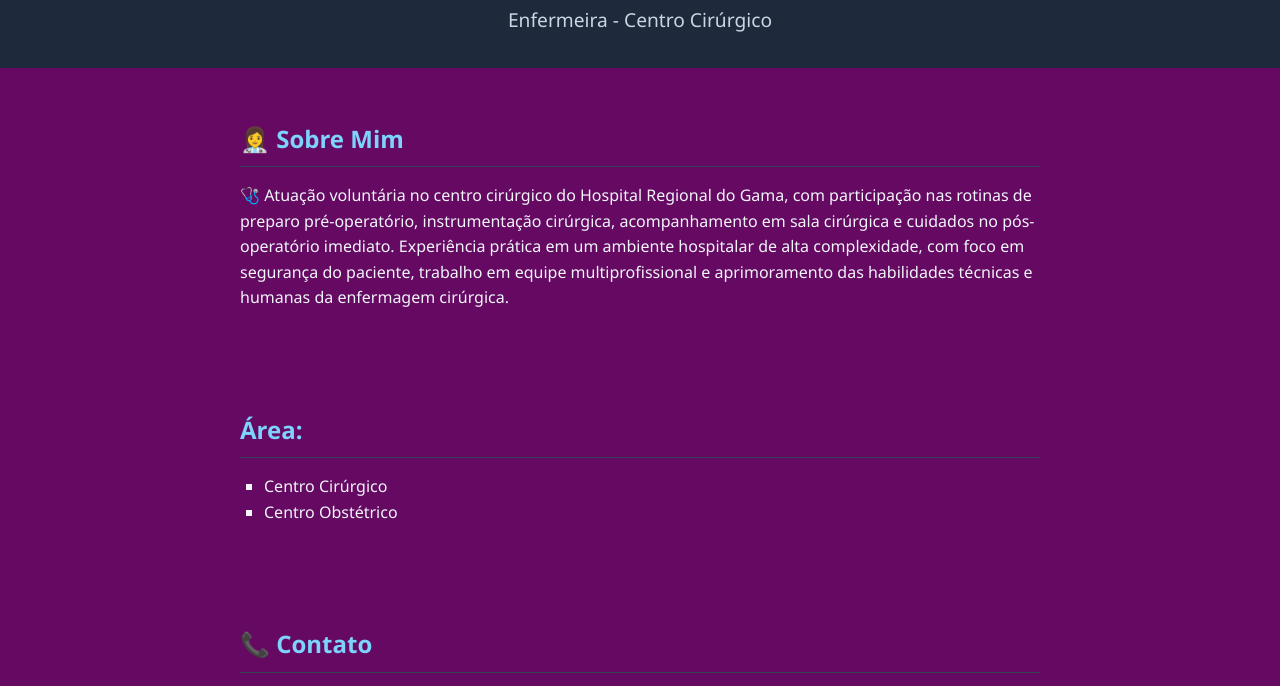
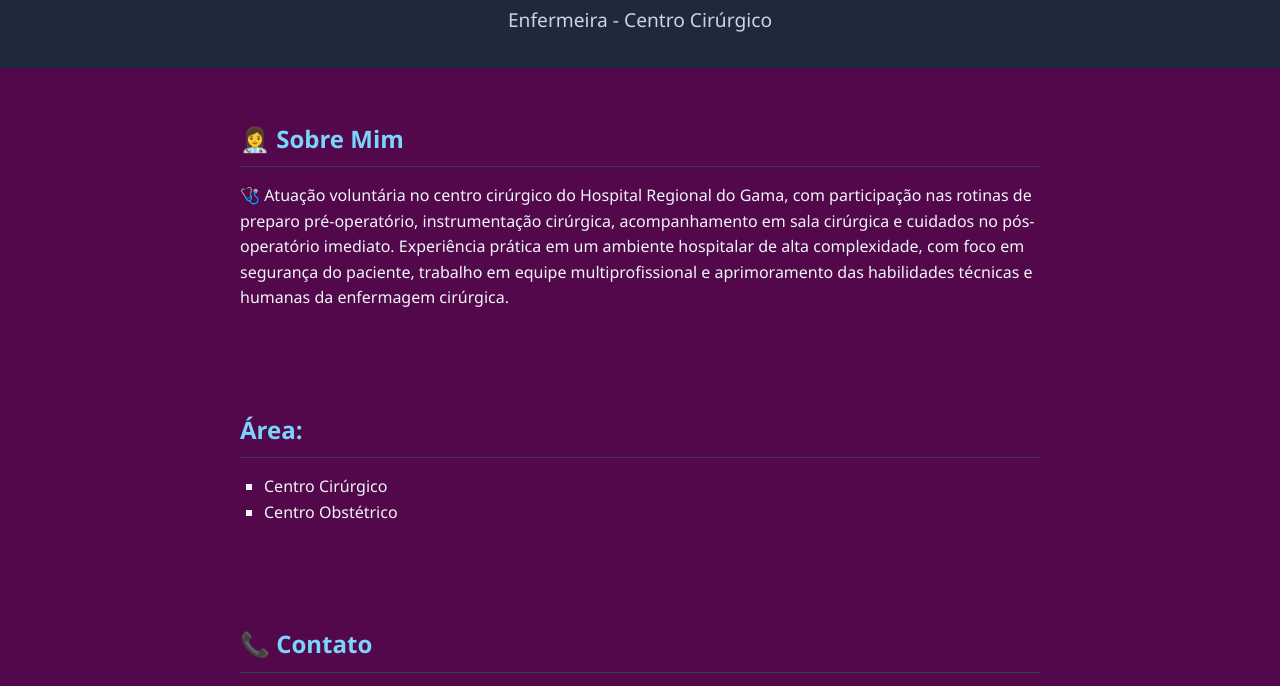
Before and after one commit to Kamilagusmao/winter-log, a plain HTML site: page index.html in a window 1280 px wide. Shown: the part 99-785 px from the top of the page. Drawn offline with Linux system fonts and the light colour scheme.

Commit message:
Update styles.css

```diff
--- a/styles.css
+++ b/styles.css
@@ -3,7 +3,7 @@ body {
     font-family: 'Segoe UI', Tahoma, Geneva, Verdana, sans-serif;
     margin: 0;
     padding: 0;
-    background-color: #650962;
+    background-color: #52084b;
     color: #f1f5f9;
     line-height: 1.6;
     }
```
